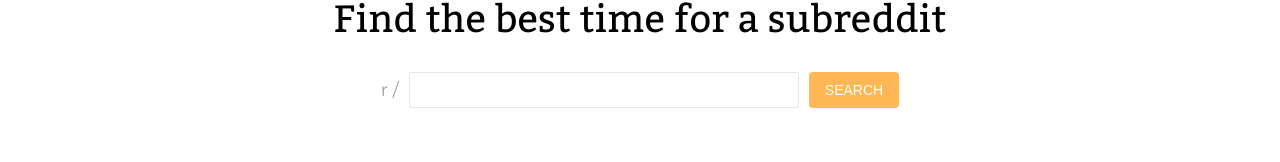
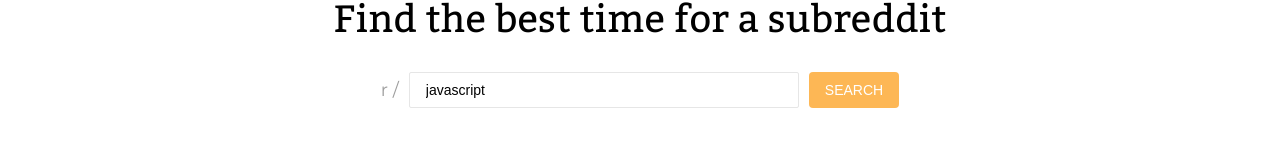
Before and after one commit to egordanilov/reddit-timer, a React (Create React App) app: page /search in a window 1280 px wide. Shown: the part 154-316 px from the top of the page. Built offline with nearby package versions, Linux system fonts and the light colour scheme.

Commit message:
Initialize input value from URL

```diff
--- a/src/components/SubredditForm.js
+++ b/src/components/SubredditForm.js
@@ -1,14 +1,15 @@
 import React from 'react';
+import { string } from 'prop-types';
 import * as S from '../styles/SubredditFormWrapper.style';
 import { Heading, ActionButton } from '../styles/HeroSectionStyled.style';
 
-function SubredditForm() {
+function SubredditForm({ subreddit }) {
   return (
     <S.SubredditFormWrapper>
       <Heading>Find the best time for a subreddit</Heading>
       <S.InputRowWrapper>
         <S.InputLabel>r /</S.InputLabel>
-        <S.SubredditInput />
+        <S.SubredditInput value={subreddit} />
         <ActionButton>
           SEARCH
         </ActionButton>
@@ -17,4 +18,8 @@ function SubredditForm() {
   );
 }
 
+SubredditForm.propTypes = {
+  subreddit: string.isRequired,
+};
+
 export default SubredditForm;
--- a/src/pages/Search.js
+++ b/src/pages/Search.js
@@ -6,7 +6,7 @@ export default function Search() {
   const { subreddit = 'javascript' } = useParams();
   return (
     <section className="viewWrapper">
-      <SubredditForm />
+      <SubredditForm subreddit={subreddit} />
       <br />
       <br />
       <br />
```
